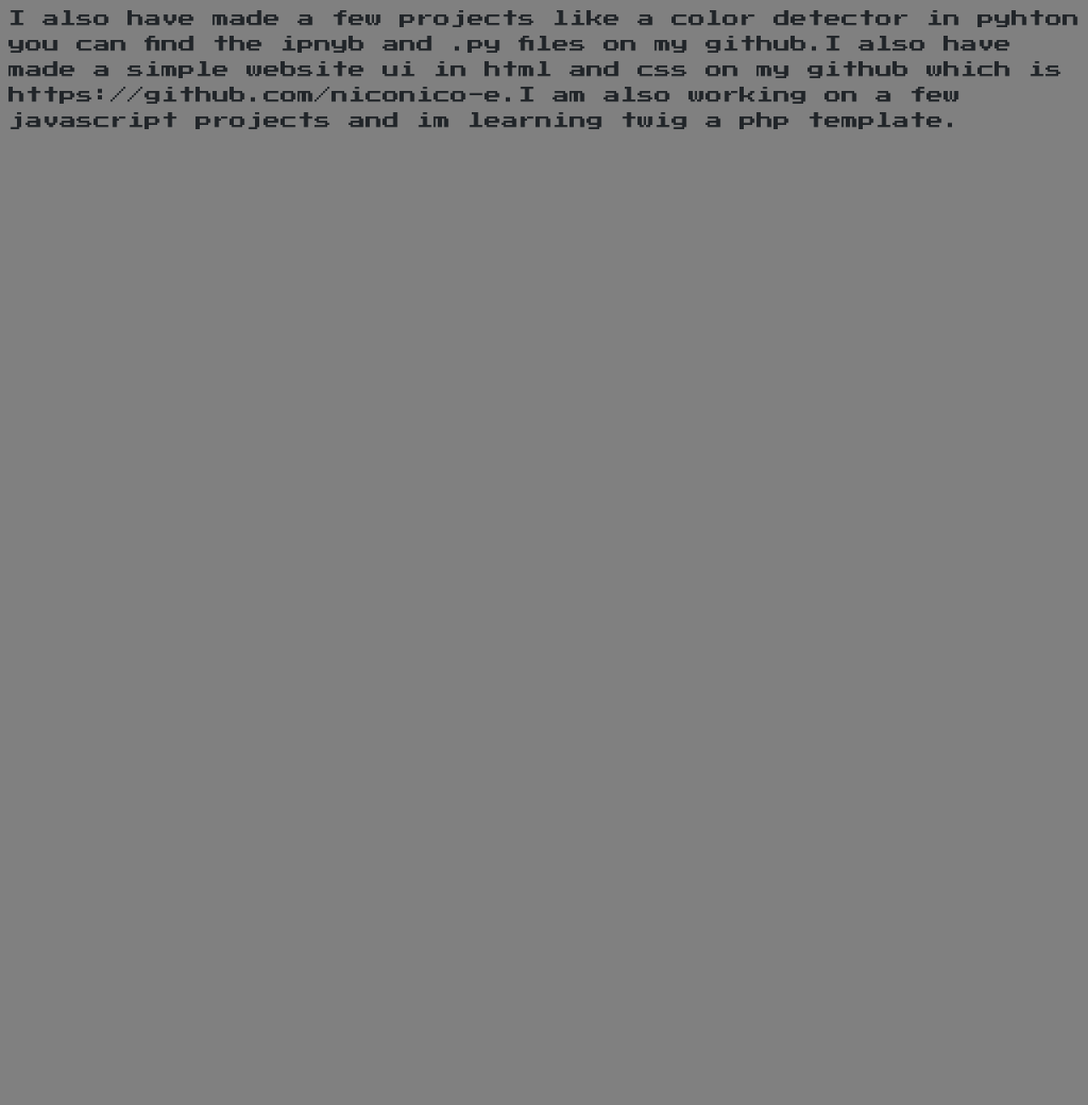
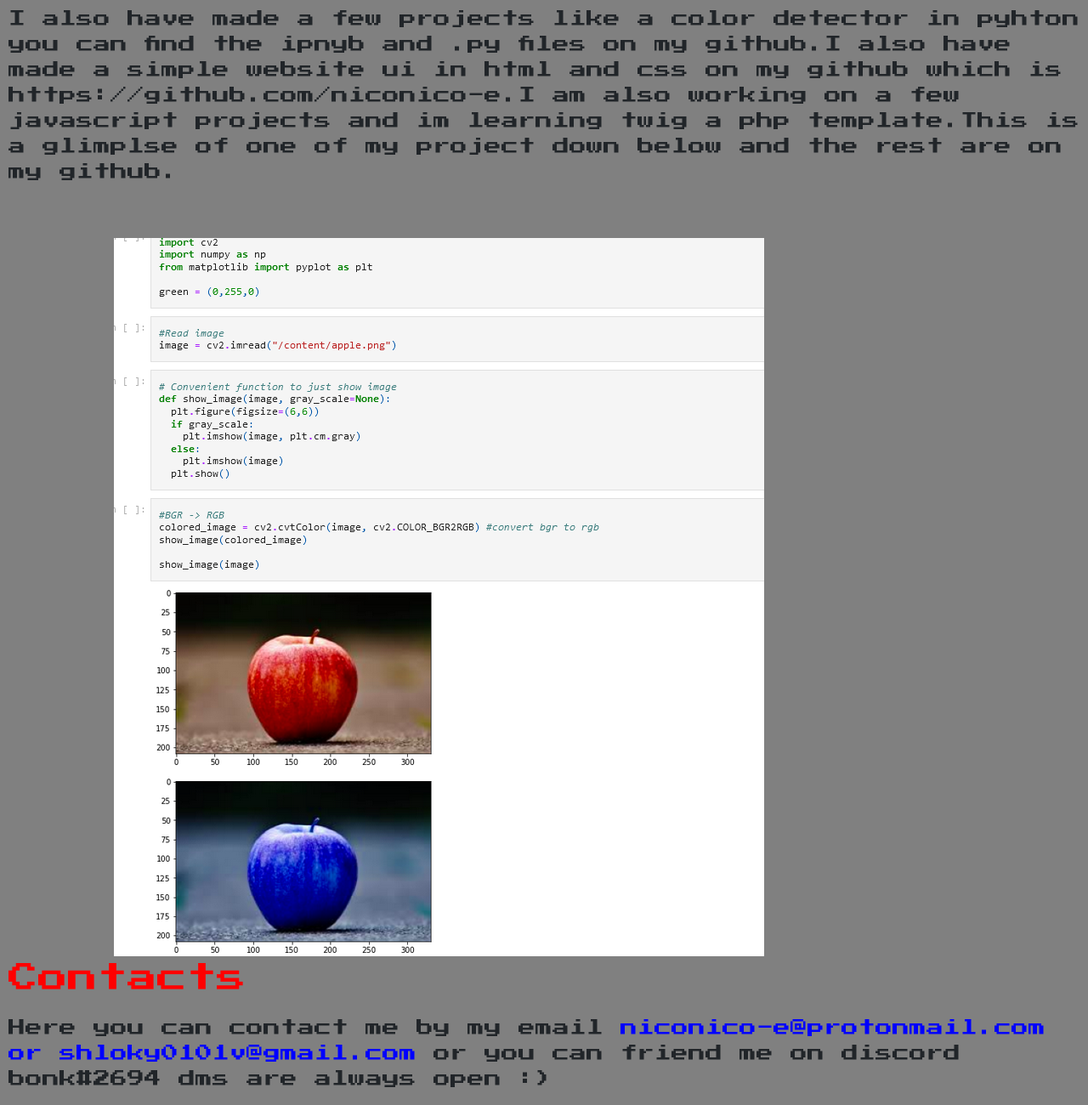
Before and after one commit to niconico-e/Myretrowebsite, a plain HTML site: page index.html in a window 1280 px wide. Shown: the part 592-1892 px from the top of the page at 85% size. Before the commit the page ends 800 px from the top, so only its background shows below. Drawn offline with nearby package versions, Linux system fonts and the light colour scheme.

Commit message:
modified:   index.html 	new file:   media/unknown.png 	modified:   style.css

```diff
--- a/index.html
+++ b/index.html
@@ -36,7 +36,13 @@
 
         <p class="tag1"><span class="bonk">Projects</p>
         <p>I also have made a few projects like a color detector in pyhton you can find the ipnyb and .py files on my github.I also have made a simple website ui in html and css
-            on my github which is https://github.com/niconico-e.I am also working on a few javascript projects and im learning twig a php template.
+            on my github which is https://github.com/niconico-e.I am also working on a few javascript projects and im learning twig a php template.This is a glimplse of one of my project down below and the rest are on my github.
+
+            <img class="code"align="right"src="media/unknown.png" alt="pictureOFcode">
+
+
+            <p class="tag2"><span class="bonk">Contacts</p>
+            <p id="contact">Here you can contact me by my email <span class="email">niconico-e@protonmail.com or shloky0101v@gmail.com</span> or you can friend me on discord bonk#2694 dms are always open :)</p>
         </p>
 
     </div>
@@ -44,7 +50,7 @@
 
 
 <audio autoplay loop >
-    <source src="super-mario-bros-theme-song.mp3" type="audio/mpeg">
+    <source src="media/super-mario-bros-theme-song.mp3" type="audio/mpeg">
 
 </audio>
 </body>
--- a/style.css
+++ b/style.css
@@ -38,3 +38,15 @@
     color: red;
     font-size: 35px;
 }
+.code{
+  padding-right: 30%;
+  padding-top: 5%;
+}
+.tag2{
+  color: red;
+  padding-top: 50%;
+  font-size: 35px;
+}
+.email{
+  color: blue;
+}
```
Also changed, not shown: media/unknown.png (added).
